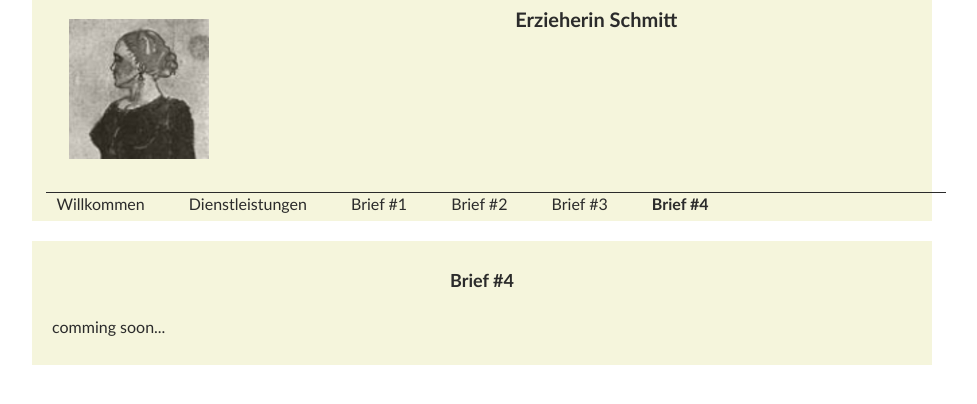
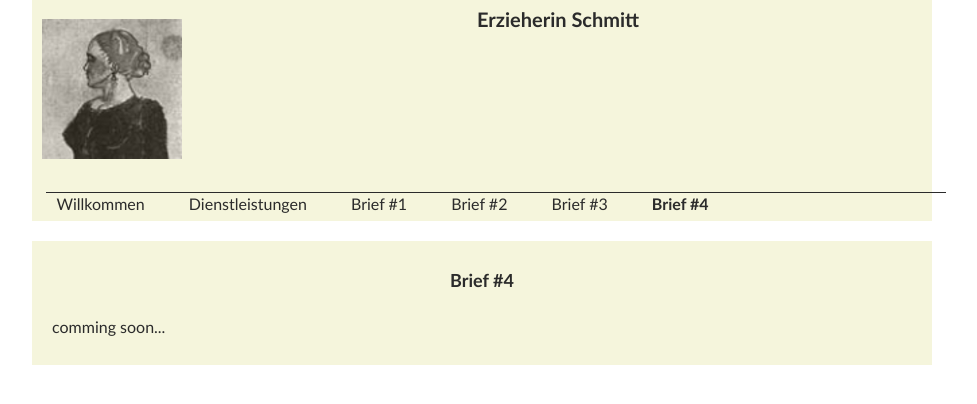
Before and after one commit to richardtraindl/tierarztpraxis-kaiserstrasse.at, a Jekyll site: the page built from xyz123/Schmitt/brief4.html, in a window 1280 px wide. Shown: the top 404 px of the page, without its empty margins (158-1135 px from the left). Built offline with Jekyll 4.4.1, drawn with Linux system fonts in a browser that asks for light colours.

Commit message:
customize

```diff
--- a/_includes/guest.html
+++ b/_includes/guest.html
@@ -1,9 +1,9 @@
 
         <header class="section group">
-            <div class="col span_3_of_12" style="text-align: center;">
+            <div class="col span_2_of_12" style="text-align: center;">
                 <a href="index.html"><img id="logo" src="/img2/logo.jpg" alt="Logo"></a>
             </div>
-            <div class="col span_9_of_12" style="text-align: center; vertical-align: middle">
+            <div class="col span_10_of_12" style="text-align: center; vertical-align: middle">
                 <h1 id="header_txt" style="font-size: 20px;">Erzieherin Schmitt</h1>
             </div>
 
```
